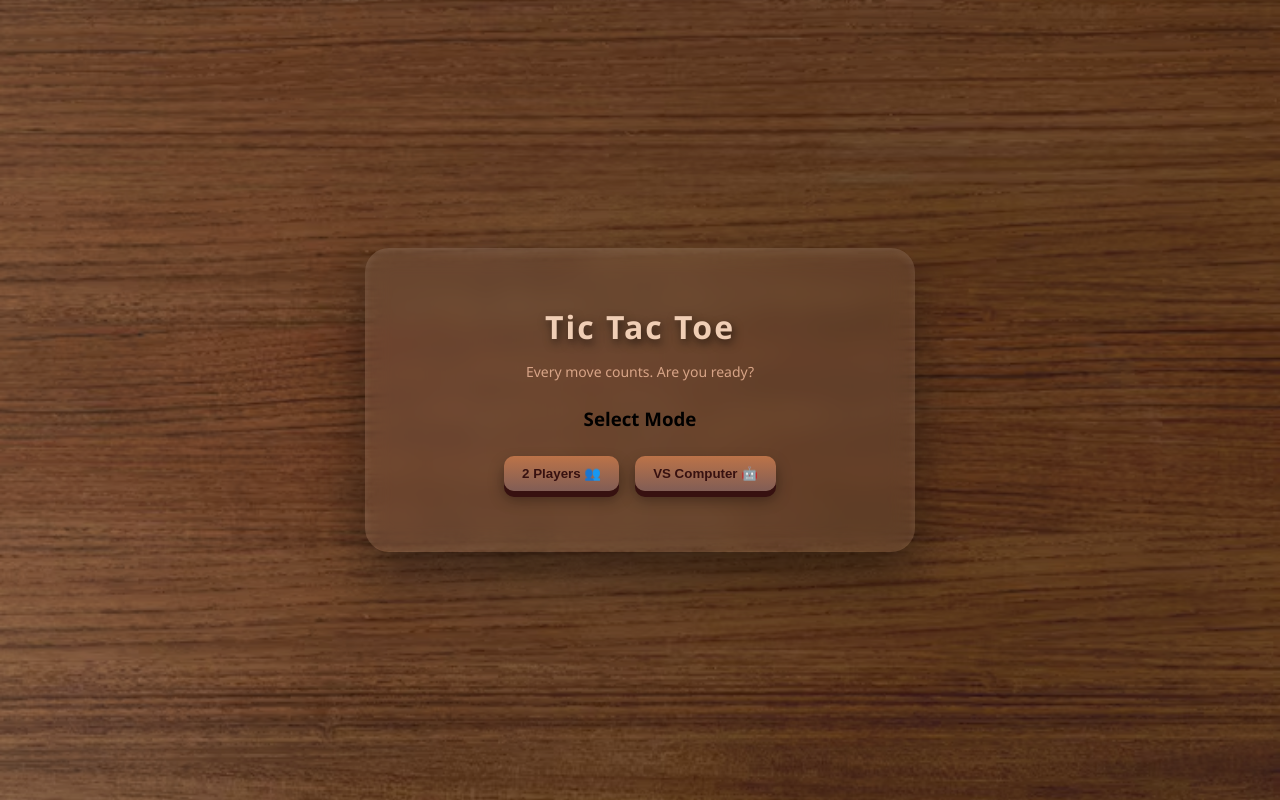
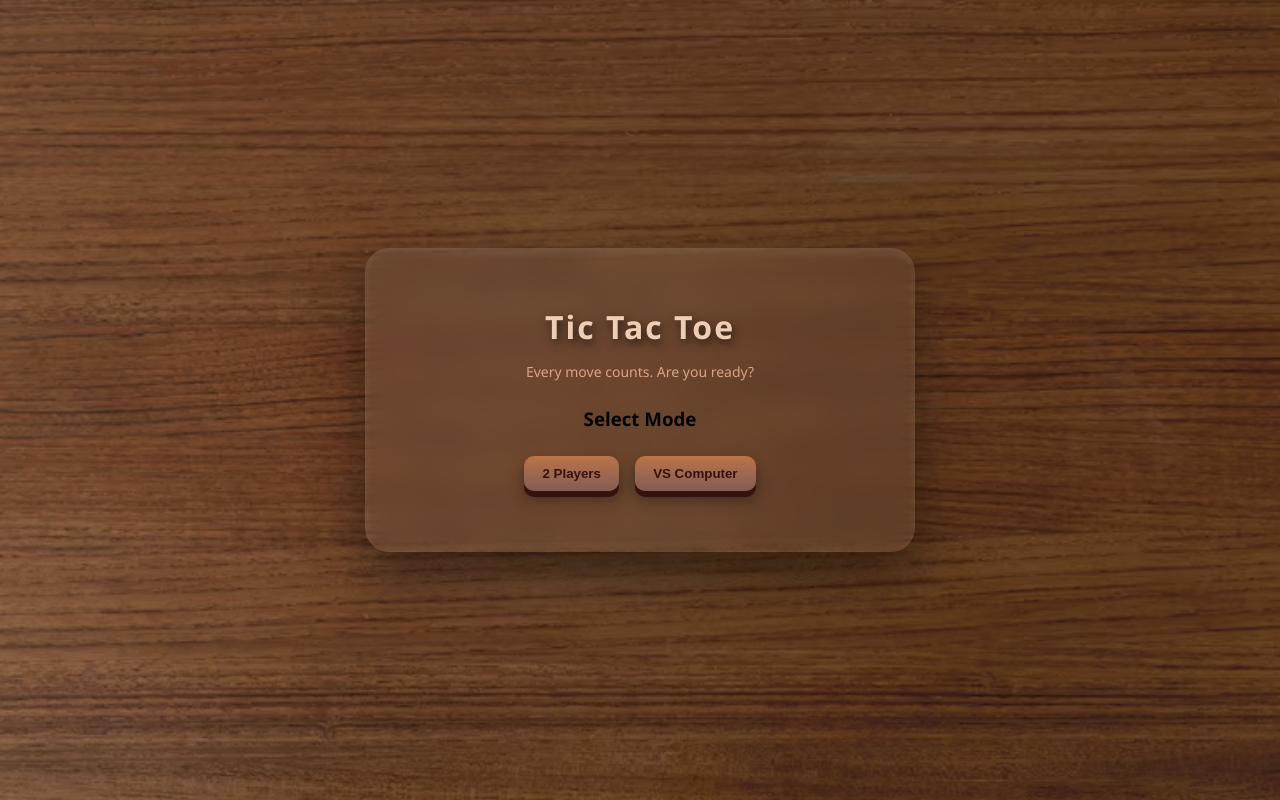
Before and after one commit to pardheapurva/PRODIGY_WD_03, a plain HTML site: page index.html in a window 1280 px wide. Both pictures are taken after a click on the button "Let's Begin". Drawn offline with nearby package versions, Linux system fonts and the light colour scheme.

Commit message:
Updated code

```diff
--- a/index.html
+++ b/index.html
@@ -20,8 +20,8 @@
     <!-- MODE SELECTION -->
     <div class="mode-section hidden">
         <h3>Select Mode</h3>
-        <button id="twoPlayerBtn">2 Players 👥</button>
-        <button id="aiBtn">VS Computer 🤖</button>
+        <button id="twoPlayerBtn">2 Players </button>
+        <button id="aiBtn">VS Computer </button>
     </div>
 
     <!-- GAME SECTION -->
```
